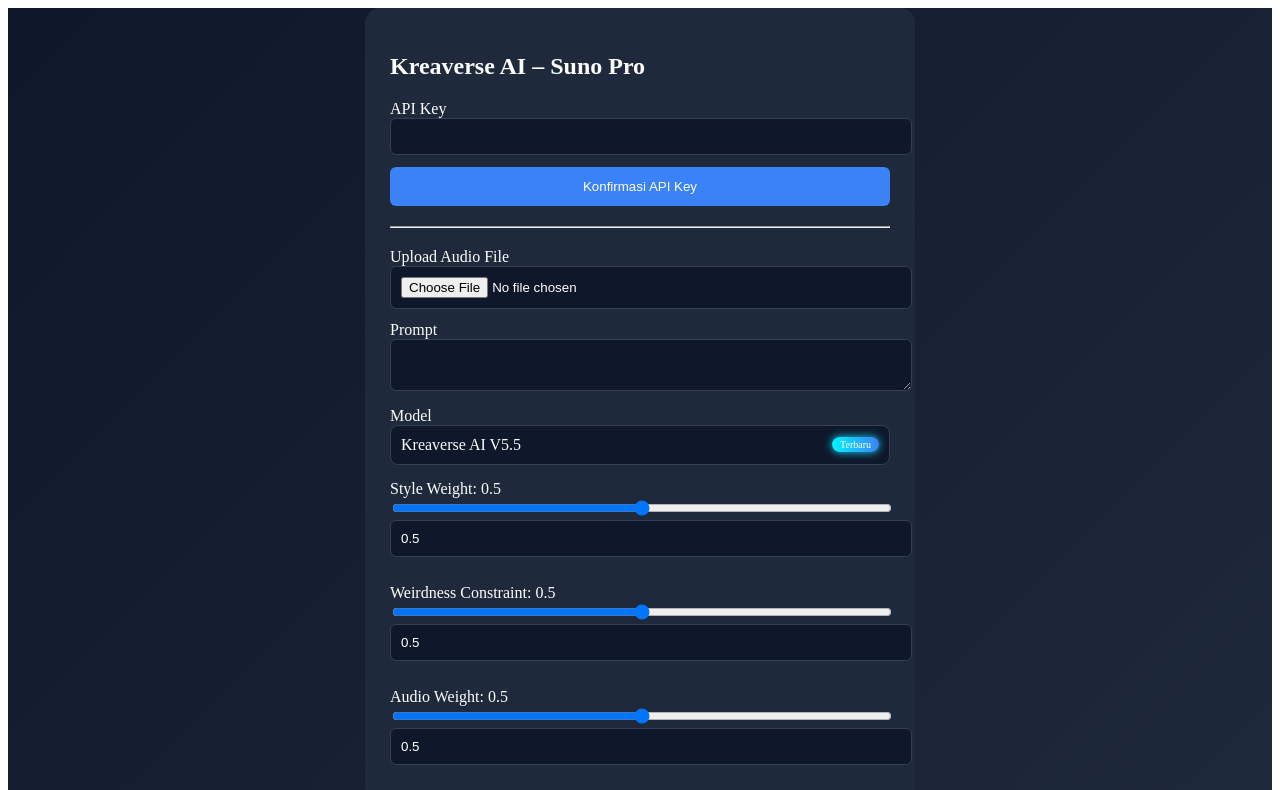
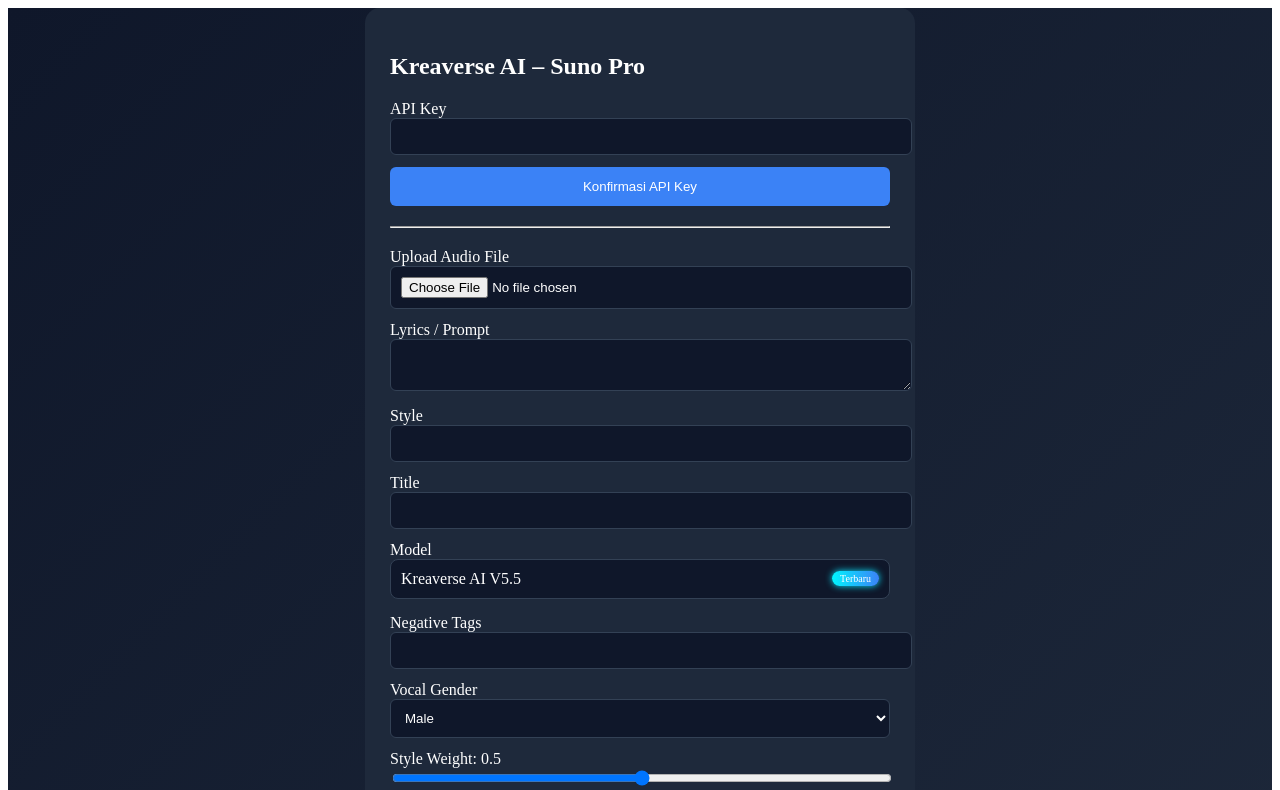
Before and after one commit to habigeneratewebsite-a11y/kreaverse-ai, a Next.js app: page /dashboard in a window 1280 px wide. Shown: the top 790 px of the page. Built offline with nearby package versions, Linux system fonts and the light colour scheme.

Commit message:
Update dashboard.js

```diff
--- a/pages/dashboard.js
+++ b/pages/dashboard.js
@@ -5,12 +5,8 @@
   const [apiKey, setApiKey] = useState('')
   const [connected, setConnected] = useState(false)
   const [credit, setCredit] = useState(null)
-  const [popup, setPopup] = useState(null)
-  const [popupType, setPopupType] = useState("info")
 
   const [file, setFile] = useState(null)
-  const [uploadProgress, setUploadProgress] = useState(0)
-
   const [prompt, setPrompt] = useState('')
   const [style, setStyle] = useState('')
   const [title, setTitle] = useState('')
@@ -23,7 +19,10 @@
   const [weirdness, setWeirdness] = useState(0.5)
   const [audioWeight, setAudioWeight] = useState(0.5)
 
+  const [uploadProgress, setUploadProgress] = useState(0)
   const [loading, setLoading] = useState(false)
+  const [popup, setPopup] = useState(null)
+  const [popupType, setPopupType] = useState("info")
   const [showModelPopup, setShowModelPopup] = useState(false)
 
   useEffect(() => {
@@ -73,9 +72,7 @@
   }
 
   async function uploadFileWithProgress() {
-
     return new Promise((resolve, reject) => {
-
       const xhr = new XMLHttpRequest()
       const formData = new FormData()
       formData.append("file", file)
@@ -132,8 +129,8 @@
           customMode,
           instrumental,
           model,
+          negativeTags,
           vocalGender,
-          negativeTags,
           styleWeight,
           weirdnessConstraint:weirdness,
           audioWeight,
@@ -187,8 +184,16 @@
         )}
 
         {/* PROMPT */}
-        <label>Prompt</label>
+        <label>Lyrics / Prompt</label>
         <textarea value={prompt} onChange={e=>setPrompt(e.target.value)} style={inputStyle}/>
+
+        {/* STYLE */}
+        <label>Style</label>
+        <input value={style} onChange={e=>setStyle(e.target.value)} style={inputStyle}/>
+
+        {/* TITLE */}
+        <label>Title</label>
+        <input value={title} onChange={e=>setTitle(e.target.value)} style={inputStyle}/>
 
         {/* MODEL */}
         <label>Model</label>
@@ -214,7 +219,21 @@
           </div>
         )}
 
-        {/* SLIDER */}
+        {/* NEGATIVE TAGS */}
+        <label>Negative Tags</label>
+        <input value={negativeTags} onChange={e=>setNegativeTags(e.target.value)} style={inputStyle}/>
+
+        {/* VOCAL GENDER */}
+        <label>Vocal Gender</label>
+        <select value={vocalGender}
+          onChange={e=>setVocalGender(e.target.value)}
+          style={inputStyle}
+        >
+          <option value="m">Male</option>
+          <option value="f">Female</option>
+        </select>
+
+        {/* SLIDERS */}
         <Slider label="Style Weight" value={styleWeight} setValue={setStyleWeight}/>
         <Slider label="Weirdness Constraint" value={weirdness} setValue={setWeirdness}/>
         <Slider label="Audio Weight" value={audioWeight} setValue={setAudioWeight}/>
```
